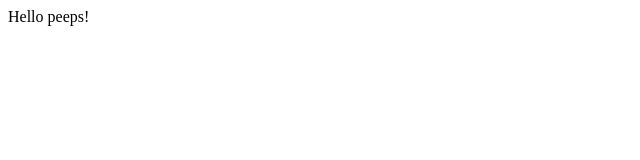
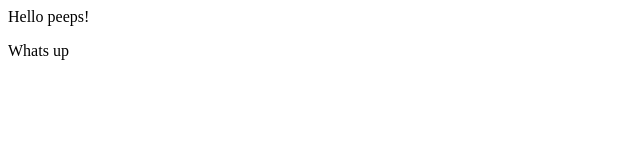
Before and after one commit to lillianxitlalic/lillianxitlalic.github.io, a plain HTML site: page index.html in a window 1280 px wide. Shown: the full height of the page, 0-640 px from the left. Drawn offline with Linux system fonts and the light colour scheme.

Commit message:
Update index.html

```diff
--- a/index.html
+++ b/index.html
@@ -1 +1,3 @@
 Hello peeps!
+
+<p>Whats up</p>
```
